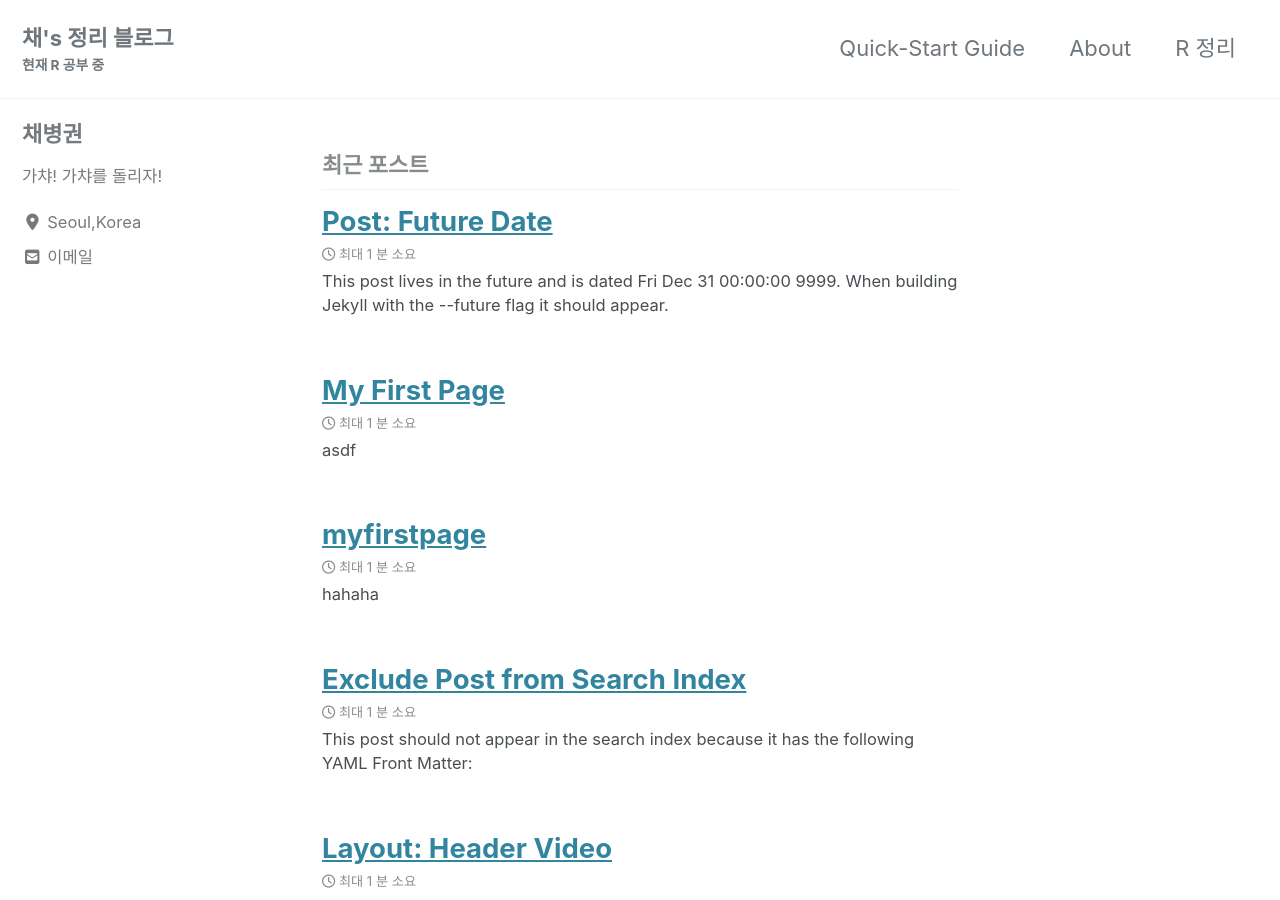
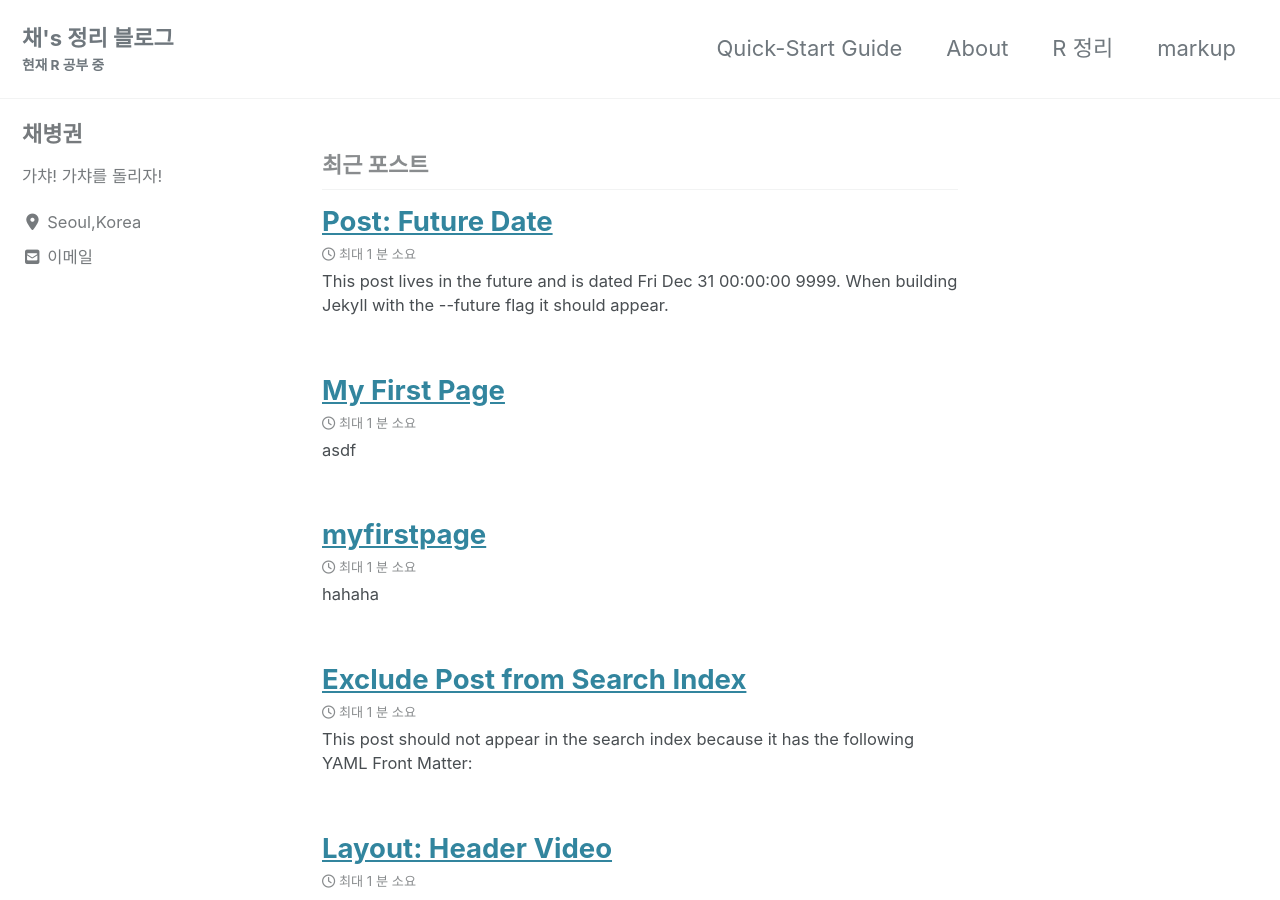
Before and after one commit to ByeongGwonChae/mynotebook, a Jekyll site: the page built from index.html, in a window 1280 px wide and 900 px high. Built offline with Jekyll 4.4.1, drawn with Linux system fonts in a browser that asks for light colours; cached includes are drawn as plain includes; nearby versions of some CDN libraries; the list of posts is cut into pages by our own code.

Commit message:
Update navigation.yml

```diff
--- a/_data/navigation.yml
+++ b/_data/navigation.yml
@@ -6,6 +6,8 @@ main:
     url: https://mmistakes.github.io/minimal-mistakes/about/
   - title: "R 정리"
     url: /r/
+  - title: "markup"
+    url: /Markup/
   # - title: "About"
   #   url: https://mmistakes.github.io/minimal-mistakes/about/
   # - title: "Sample Posts"
```
